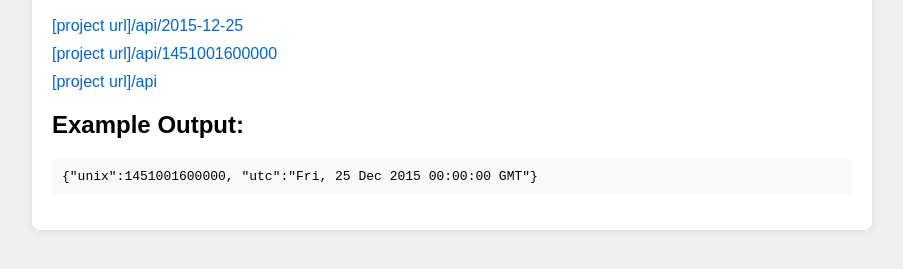
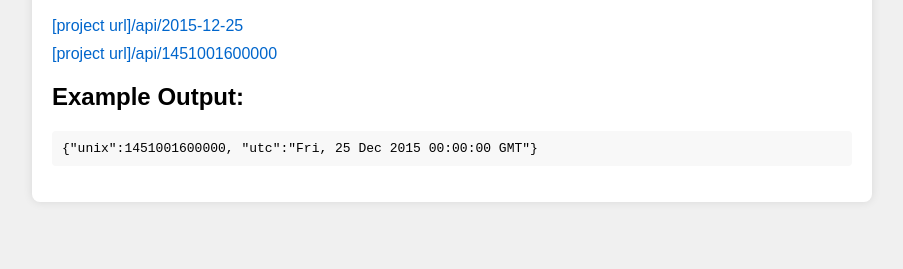
Before and after one commit to kaizenjin/boilerplate-project-timestamp-main, a website: page views/index.html in a window 1280 px wide. Shown: the part 151-420 px from the top of the page, without its empty margins (188-1091 px from the left). Drawn offline with Linux system fonts and the light colour scheme; files that its build step writes are made by us from their sources.

Commit message:
Removed Lines

```diff
--- a/views/index.html
+++ b/views/index.html
@@ -12,7 +12,6 @@
       <ul>
         <li><a href="/api/2015-12-25">[project url]/api/2015-12-25</a></li>
         <li><a href="/api/1451001600000">[project url]/api/1451001600000</a></li>
-        <li><a href="/api">[project url]/api</a></li>
       </ul>
       <h2>Example Output:</h2>
       <p>
```
